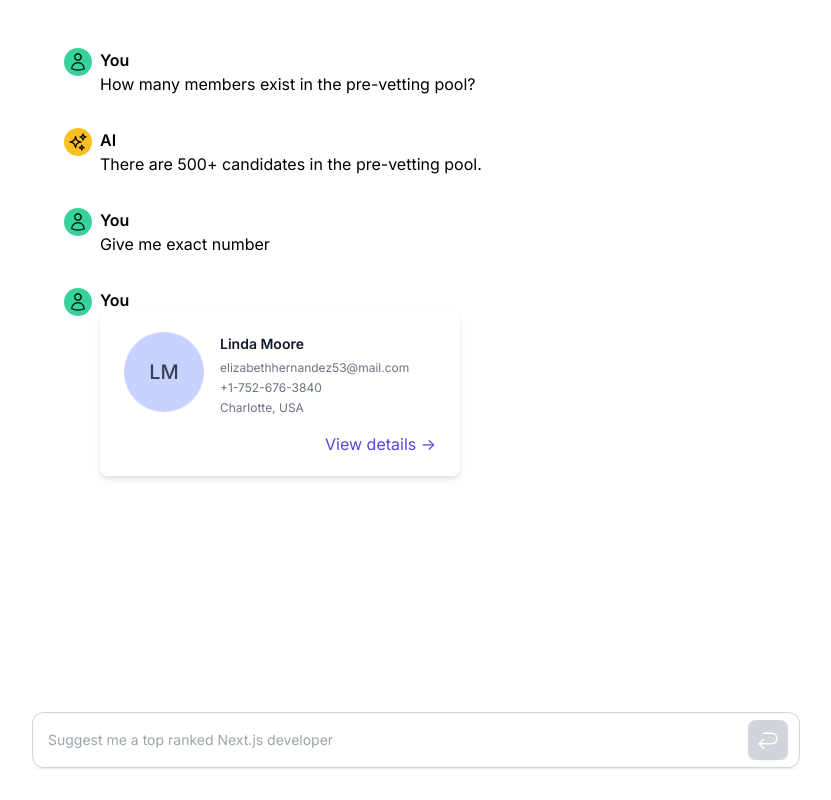
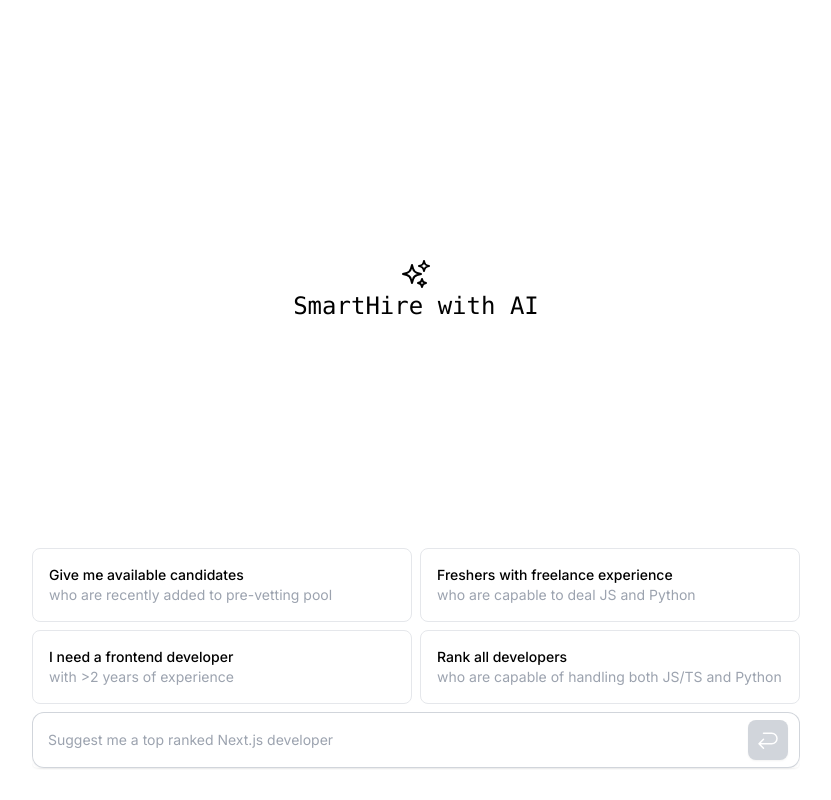
Before and after one commit to 5war00p/smart-hire, a Next.js app: page / in a window 1280 px wide. Shown: the whole page, without its empty margins (224-1055 px from the left). Built offline with nearby package versions, Linux system fonts and the light colour scheme.

Commit message:
feat: chat agent integration

```diff
--- /dev/null
+++ b/app/_clients/openai.tsx
@@ -0,0 +1,5 @@
+import OpenAI from "openai";
+
+export const openai = new OpenAI();
+
+export default openai;
--- /dev/null
+++ b/app/api/chat/route.ts
@@ -0,0 +1,52 @@
+import openai from "@/app/_clients/openai";
+import { Chat } from "@/utils/types";
+
+export async function POST(request: Request) {
+  const requestBody = (await request.json()) as {
+    chat: Chat;
+  };
+  try {
+    if (!requestBody.chat) throw new Error("Missing required fields!");
+
+    const openaiResponse = openai.chat.completions.create({
+      model: "gpt-3.5-turbo",
+      messages: [
+        {
+          role: "system",
+          content: `You are a query assistant for recruiters for a job portal.
+                The only job you have is whenever a recruiter comes up with a query you look for required parameters - {skills, budget, duration},
+                if the recruiter don't specify the required parameters values then you follow up with relevant questions to get that info.
+                If every thing is available you can reply with some cool feedbacks, for example "Cool, let me process".
+
+                Example scenarios:
+                  - Query: I want to hire someone with experience in Python and Node. My budget is $10000 a month.
+                    Action: You should follow up asking whether the user wants a full-time or part-time worker after showing some results, ignore if user already provided any time durations.
+
+                  - Query: I want to hire someone who worked at a big tech company. I have an unlimited budget. They should be proficient in Python.”
+                    Action: You should follow up asking whether the user wants a full-time or part-time worker after showing some results
+
+                  - Query: I want to hire a developer
+                    Action: You should follow up asking for the skills, budget, and whether the worker is part-time or full-time. The chatbot shows results after skills are provided
+                `,
+        },
+        ...requestBody.chat,
+      ],
+    });
+
+    const data = (await openaiResponse).choices[0].message.content;
+    const result = [
+      ...requestBody.chat,
+      {
+        role: "system",
+        content: data,
+      },
+    ];
+    return Response.json({ result });
+  } catch (err) {
+    return Response.json({
+      status: 500,
+      message: "Something went wrong!",
+      err,
+    });
+  }
+}
--- a/app/layout.tsx
+++ b/app/layout.tsx
@@ -1,6 +1,7 @@
 import type { Metadata } from "next";
 import { Inter } from "next/font/google";
 import "./globals.css";
+import Providers from "./providers";
 
 const inter = Inter({ subsets: ["latin"] });
 
@@ -16,7 +17,9 @@ export default function RootLayout({
 }>) {
   return (
     <html lang="en">
-      <body className={inter.className}>{children}</body>
+      <body className={inter.className}>
+        <Providers>{children}</Providers>
+      </body>
     </html>
   );
 }
--- a/app/page.tsx
+++ b/app/page.tsx
@@ -1,22 +1,29 @@
+"use client";
 import ChatContainer from "@/components/ChatContainer";
 import IconReturn from "@/components/icons/IconReturn";
+import { useState } from "react";
 
 export default function Home() {
+  const [query, setQuery] = useState<string>("");
+
   return (
     <main className="min-h-screen min-w-screen">
       <div className="flex flex-col min-h-screen max-w-3xl items-center mx-auto justify-between px-8 py-8 md:px-0 overflow-hidden">
-        <ChatContainer />
+        <ChatContainer query={query} />
+
+        {/* Input */}
         <div className="w-full relative mt-2 rounded-md shadow-sm">
           <input
             type="text"
             name="search"
             className="block w-full rounded-xl border-0 p-4 pr-12 text-gray-900 shadow-sm ring-1 ring-inset ring-gray-300 placeholder:text-gray-400 placeholder:text-ellipsis focus:ring-inset focus:outline-none sm:text-sm sm:leading-6"
             placeholder="Suggest me a top ranked Next.js developer"
+            onChange={(e) => setQuery(e.target.value)}
           />
           <div className="cursor-pointer absolute inset-y-0 right-0 flex items-center pr-3">
             <button
               type="button"
-              disabled
+              disabled={!query}
               className="rounded-lg disabled:bg-gray-300 bg-indigo-600 p-2 text-white shadow-sm hover:bg-indigo-500 focus-visible:outline focus-visible:outline-2 focus-visible:outline-offset-2 focus-visible:outline-indigo-600"
             >
               <IconReturn className="w-6 h-6 fill-white" />
--- /dev/null
+++ b/app/providers.tsx
@@ -0,0 +1,14 @@
+"use client";
+
+import { ReactNode } from "react";
+import { QueryClient, QueryClientProvider } from "@tanstack/react-query";
+
+const Providers = ({ children }: { children: ReactNode }) => {
+  const queryClient = new QueryClient();
+
+  return (
+    <QueryClientProvider client={queryClient}>{children}</QueryClientProvider>
+  );
+};
+
+export default Providers;
--- a/components/ChatContainer.tsx
+++ b/components/ChatContainer.tsx
@@ -1,38 +1,23 @@
+"use client";
+import { useSendChat } from "@/hooks/useSendChat";
 import MessageCard from "./MessageCard";
 import Suggestions from "./Suggestions";
 import IconSparkle from "./icons/IconSparkle";
 import IconUser from "./icons/IconUser";
+import { FC, useState } from "react";
+import { Message } from "@/utils/types";
+import IconReturn from "./icons/IconReturn";
 
-const messageList = [
-  {
-    senderName: "You",
-    content: "How many members exist in the pre-vetting pool?",
-  },
-  {
-    senderName: "AI",
-    content: "There are 500+ candidates in the pre-vetting pool.",
-  },
-  {
-    senderName: "You",
-    content: "Give me exact number",
-  },
-  {
-    senderName: "You",
-    content: {
-      info: {
-        bio: "",
-        expectedPartTimeSalary: "",
-        expectedFullTimeSalary: "",
-      },
-      projects: [],
-      skills: [],
-      workExperiences: [],
-    },
-  },
-];
+const ChatContainer: FC<{ query: string }> = ({ query }) => {
+  const [newMessage, setNewMessage] = useState<Message>();
+  const { data: messageList } = useSendChat(
+    { chat: [{ role: "user", content: query }] },
+    { enabled: !!query }
+  );
 
-const ChatContainer = () => {
-  if (messageList.length === 0) {
+  console.log(">>> messageList", messageList);
+
+  if (!messageList) {
     return (
       <>
         <span className="m-auto">
@@ -43,12 +28,13 @@ const ChatContainer = () => {
       </>
     );
   }
+
   return (
     <div className="w-full h-[calc(100vh-130px)] overflow-y-scroll no-scrollbar">
       <div className="space-y-8 mx-8 my-4">
-        {messageList.map((message, index) => (
+        {(messageList ?? []).map((message, index) => (
           <div key={index} className="flex gap-2 w-full items-start">
-            {message.senderName === "AI" ? (
+            {message.role === "system" ? (
               <span className="w-7 h-7 rounded-full bg-amber-400 p-1">
                 <IconSparkle className="w-5 h-5" />
               </span>
@@ -58,7 +44,7 @@ const ChatContainer = () => {
               </span>
             )}
             <span>
-              <p className="font-semibold">{message.senderName}</p>
+              <p className="font-semibold">{message.role}</p>
               {typeof message.content === "string" ? (
                 <p>{message.content}</p>
               ) : (
--- /dev/null
+++ b/hooks/useSendChat.tsx
@@ -0,0 +1,22 @@
+import { Chat, Message } from "@/utils/types";
+import { UseQueryOptions, useQuery } from "@tanstack/react-query";
+
+export const useSendChat = (
+  data: { chat: Chat },
+  options?: Pick<
+    UseQueryOptions,
+    "enabled" | "refetchOnMount" | "refetchOnReconnect"
+  >
+) => {
+  const queryData = useQuery({
+    queryKey: ["chat"],
+    queryFn: () =>
+      fetch("/api/chat", {
+        method: "POST",
+        body: JSON.stringify(data),
+      }).then((res) => res.json()),
+    ...options,
+  });
+
+  return { ...queryData, data: queryData.data as Message[] };
+};
--- a/package.json
+++ b/package.json
@@ -11,7 +11,9 @@
   "dependencies": {
     "@headlessui/react": "^1.7.18",
     "@tailwindcss/forms": "^0.5.7",
+    "@tanstack/react-query": "^5.17.19",
     "next": "14.1.0",
+    "openai": "^4.26.0",
     "react": "^18",
     "react-dom": "^18"
   },
--- /dev/null
+++ b/utils/types.ts
@@ -0,0 +1,7 @@
+export interface Message {
+  role: "system" | "user";
+  content: string;
+  result?: Record<string, any>;
+}
+
+export type Chat = Message[];
```
Also changed, not shown: 2 other files (tests, documents, lock files or other folders).
